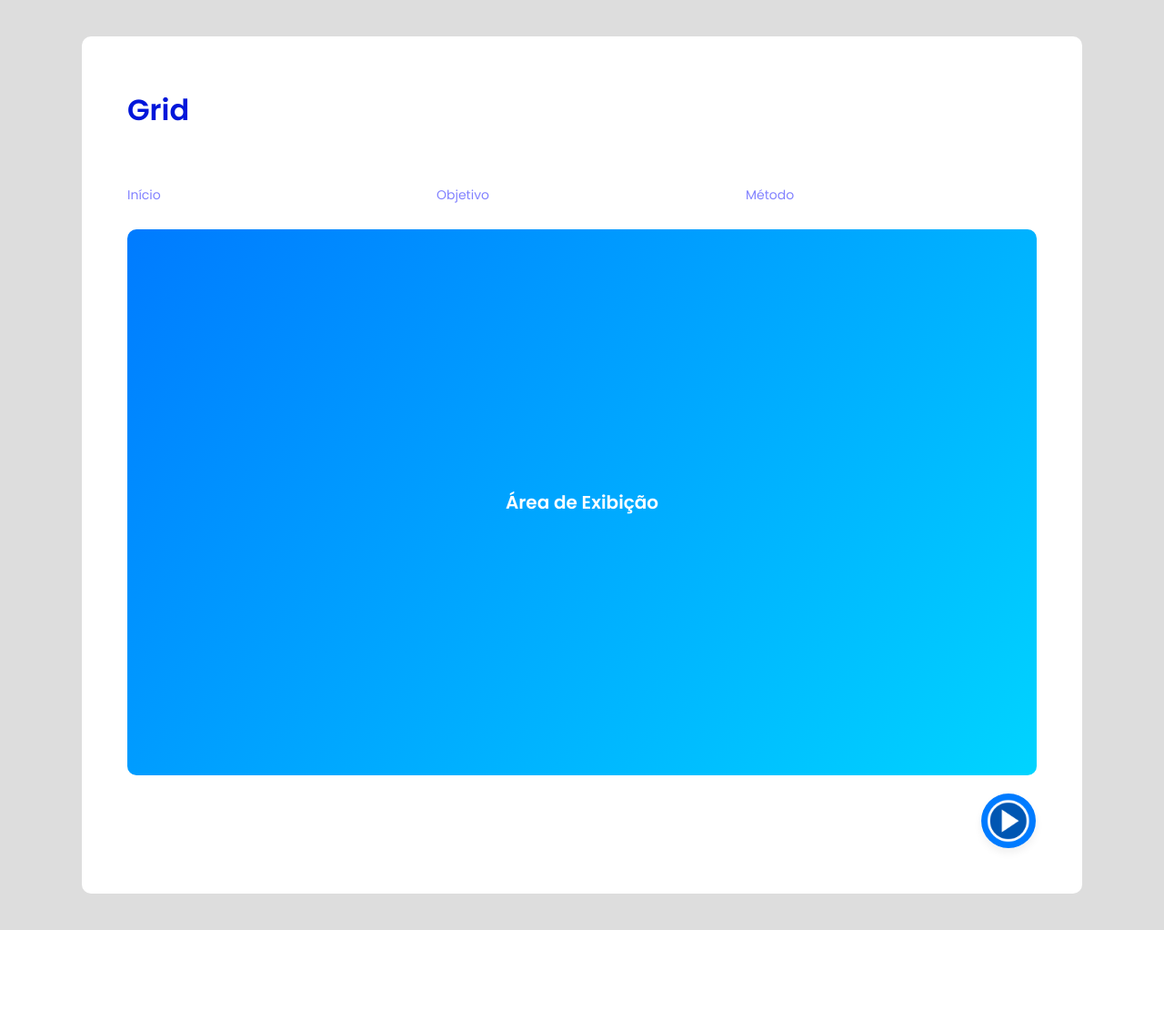
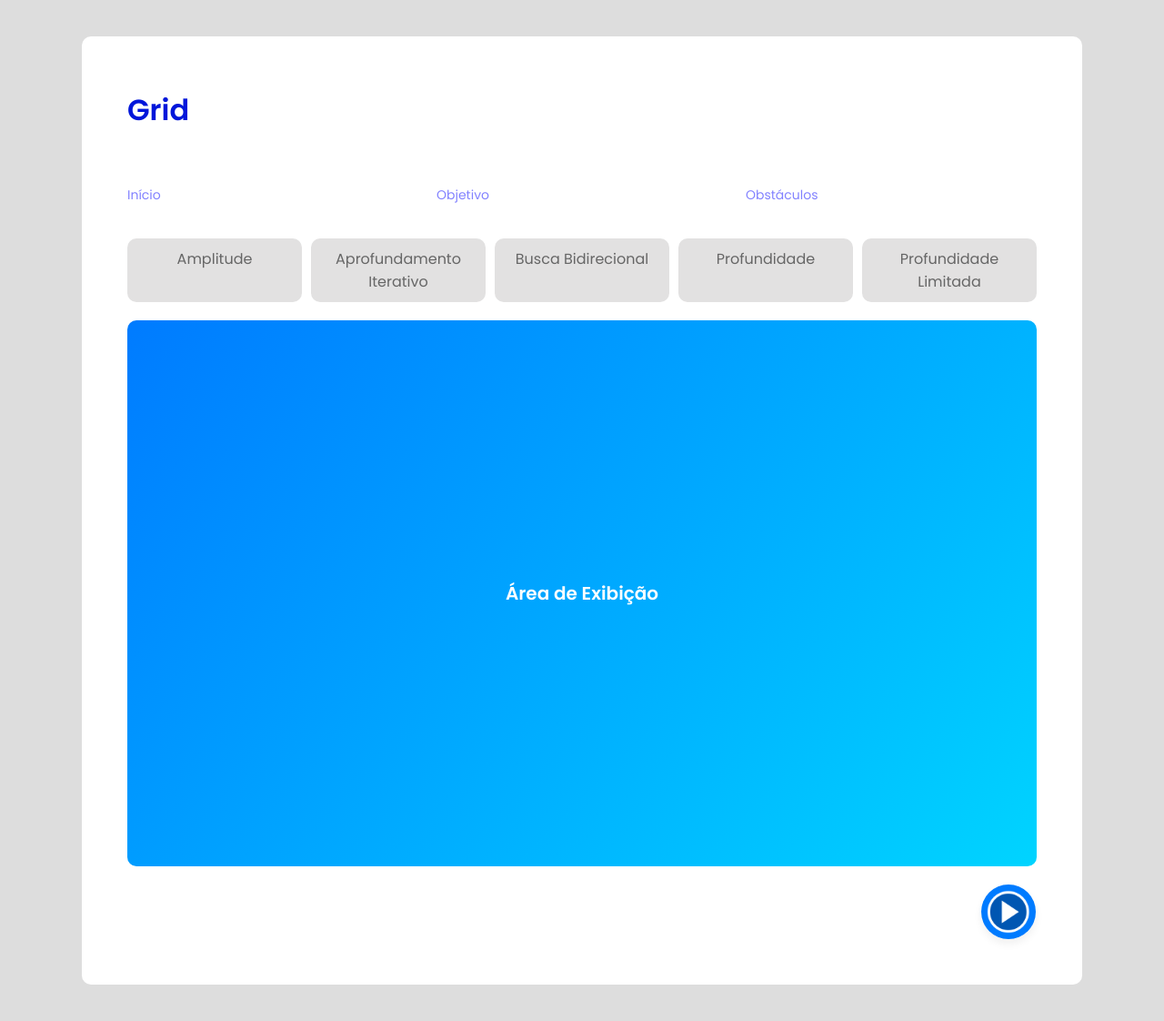
Before and after one commit to FelipeRochaBR/IA, a Flask app: page / in a window 1280 px wide. Shown: the whole page at 91% size. Before the commit the page ends 1022 px from the top, so only its background shows below. Run offline with Flask 3, Linux system fonts and the light colour scheme.

Commit message:
Implemntação dos métodos pelo html e css

```diff
--- a/templates/homepage.html
+++ b/templates/homepage.html
@@ -15,7 +15,8 @@
             margin: 0;
             padding: 0;
             background-color: #dddddd;
-            color: white;
+            color: rgb(24, 2, 63);
+
         }
 
         /* Centraliza todo o conteúdo */
@@ -59,7 +60,6 @@
             left: 0;
             transition: all 0.2s ease;
             pointer-events: none; /* Para que o label não bloqueie o input */
-            margin-bottom: 20px;
         }
 
         .inputUser {
@@ -67,7 +67,7 @@
             border: none;
             border-bottom: 1px solid white;
             outline: none;
-            color: white;
+            color: rgb(24, 2, 63);
             font-size: 15px;
             width: 100%;
             padding: 10px 0;
@@ -134,6 +134,44 @@
             transform: scale(0.95);
             box-shadow: 0 4px 8px rgba(0, 0, 0, 0.2);
         }
+
+        .radioGroup {
+            margin-top: 30px;
+            width: auto;
+            display: flex;
+            justify-content: space-between; /* Adicionando espaço entre os botões */
+            text-overflow: ellipsis;
+        }
+
+        .radioGroup label {
+            background-color: #e2e1e1;
+            color: rgb(102, 102, 102);
+            padding: 10px 10px;
+            border-radius: 10px;
+            cursor: pointer;
+            transition: background-color 0.3s ease;
+            flex: 1;
+            margin-right: 10px; /* Espaçamento entre os botões */
+        }
+
+        .radioGroup label:last-child {
+            margin-right: 0; /* Remover margem direita do último botão */
+        }
+
+        .radioGroup label:hover {
+            background-color: rgb(147, 51, 236);
+            color: white;
+        }
+
+        .radioGroup input[type="radio"] {
+            display: none;
+        }
+
+        .radioGroup input[type="radio"]:checked + label {
+            background-color: rgb(130, 130, 255);
+            color: white;
+        }
+
     </style>
 </head>
 <body>
@@ -155,9 +193,26 @@
                 </div>
 
                 <div class="inputBox">
-                    <input type="text" id="metodo" name="metodo" class="inputUser" required>
-                    <label for="metodo" class="labelInput">Método</label>
+                    <input type="text" id="obstaculos" name="obstaculos" class="inputUser" required>
+                    <label for="obstaculos" class="labelInput">Obstáculos</label>
                 </div>
+
+            </div>
+            <div class="radioGroup">
+                <input type="radio" id="amplitude" name="metodo" value="amplitude" required>
+                <label for="amplitude">Amplitude</label>
+
+                <input type="radio" id="aprofundamentoiterativo" name="metodo" value="aprofundamentoiterativo" required>
+                <label for="aprofundamentoiterativo">Aprofundamento Iterativo</label>
+
+                <input type="radio" id="buscabidirecional" name="metodo" value="buscabidirecional" required>
+                <label for="buscabidirecional">Busca Bidirecional</label>
+
+                <input type="radio" id="profundidade" name="metodo" value="profundidade" required>
+                <label for="profundidade">Profundidade</label>
+
+                <input type="radio" id="profundidadelimitada" name="metodo" value="pronfundidadelimitada" required>
+                <label for="profundidadelimitada">Profundidade Limitada</label>
             </div>
 
             <!-- Retângulo -->
```
